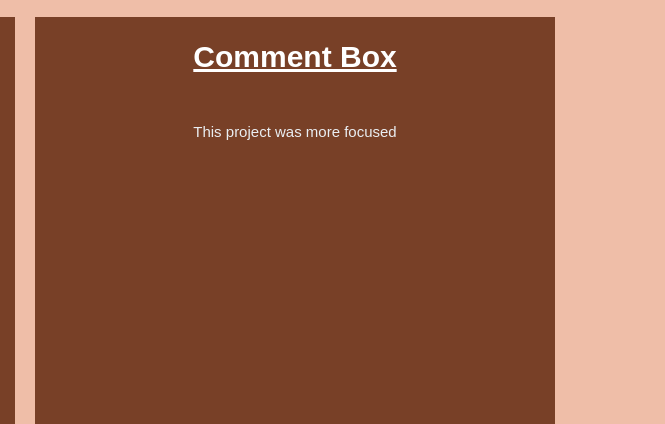
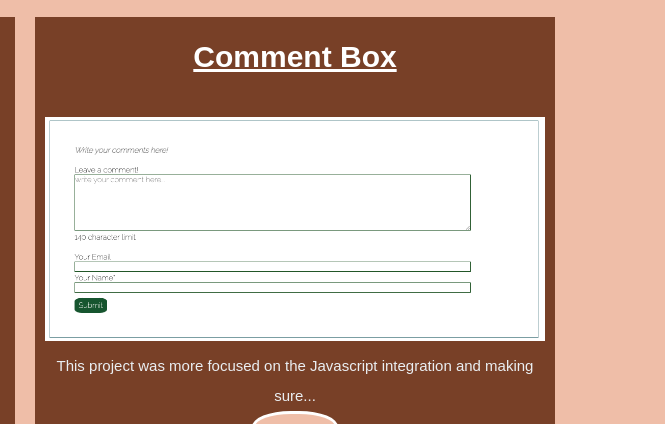
Before and after one commit to RebekahEast/Founders-and-Coders-Project-2, a plain HTML site: page index.html in a window 1280 px wide. Shown: the part 944-1368 px from the top of the page, 615-1280 px from the left. Drawn offline with Linux system fonts and the light colour scheme.

Commit message:
wording for comment box

```diff
--- a/index.html
+++ b/index.html
@@ -33,7 +33,8 @@
 
         <div class="project">
             <h1> <a href="https://rebekaheast.github.io/comment-box/" target="_blank"> Comment Box</a></h1><br>
-            <p class="content">This project was more focused  </p>
+            <img src = "Pictures/Screenshot 2022-11-07 at 09.55.28.png" width = relative alt="photo of a comment box with a green border and green submit button">
+            <p class="content">This project was more focused on the Javascript integration and making sure that the comments were sent and shown on the page when the user submitted. I wanted a simplistic design that encapsulated the simplicity of a submission box for a website. In this way, the codes could be used as 'source' to allow other users to change the design to fit with the style of their website. I enjoyed this project, as it pushed my JS knowledge to the max! There's so many capabilities with the language, and I can't wait to dive deeper!</p>
             <button onclick="readMore(this)">Read More</button>
         </div>
 
```
